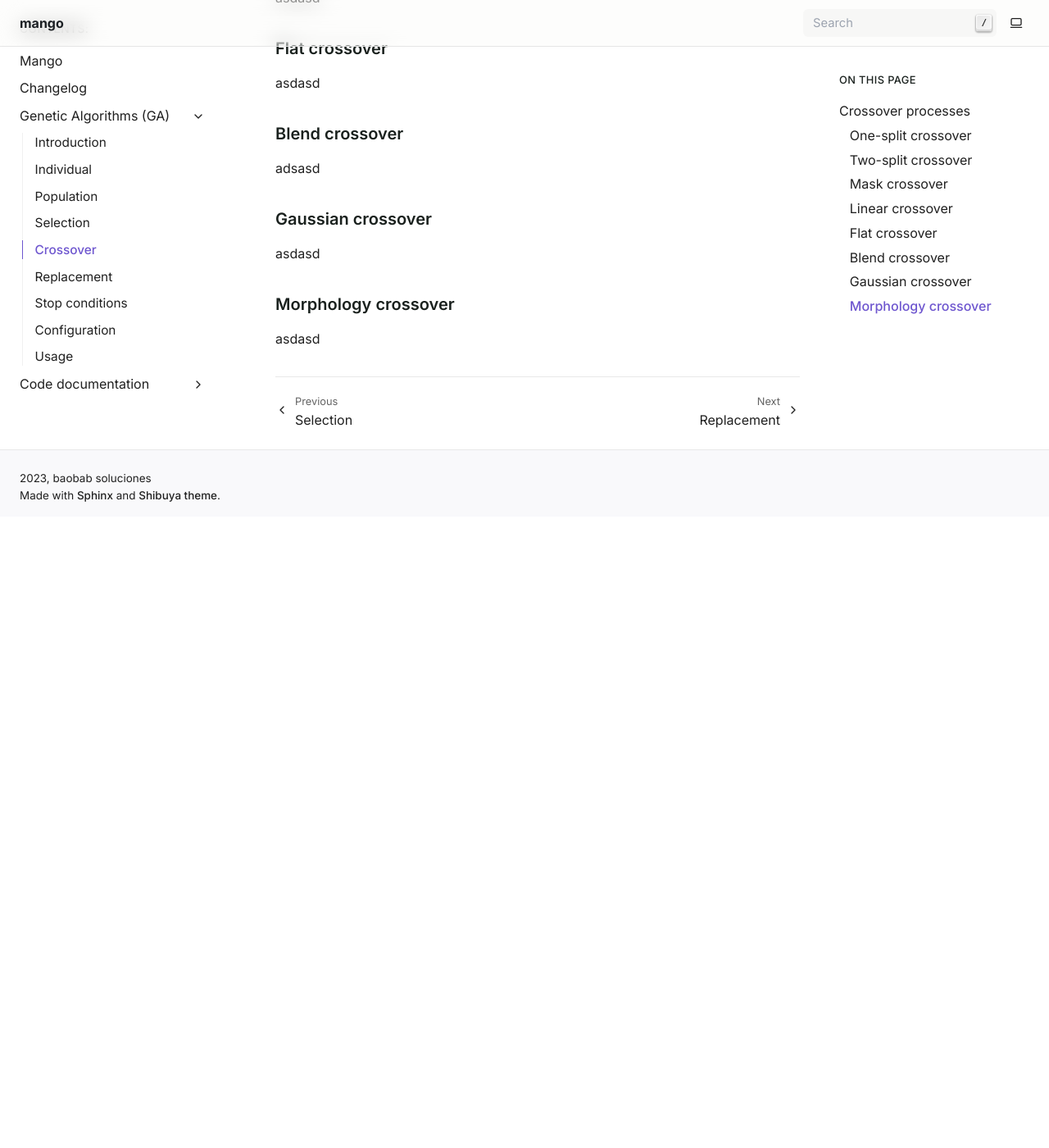
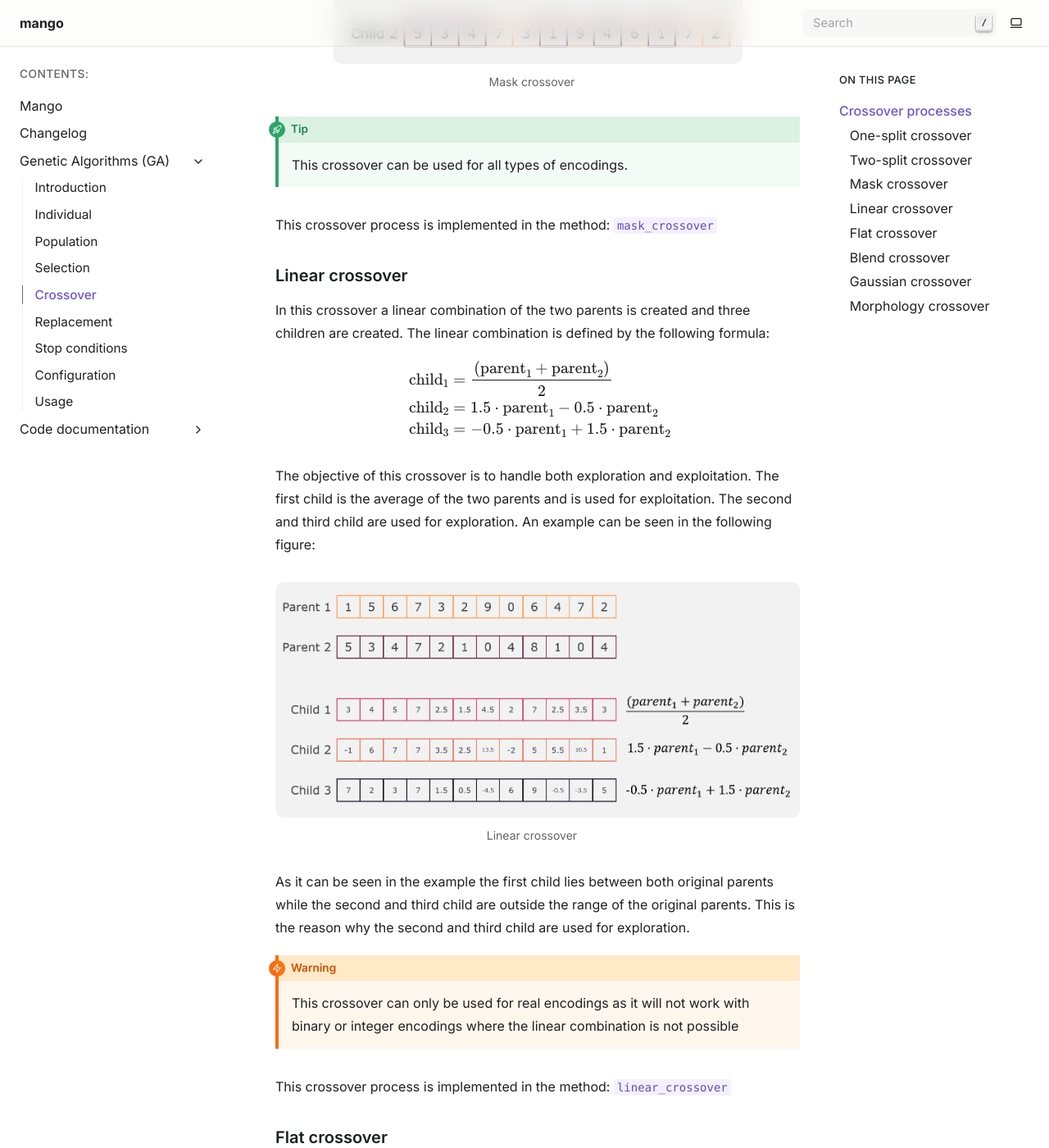
Before and after one commit to baobabsoluciones/mango, a Sphinx documentation site: the page built from docs/source/genetic/crossover.rst, in a window 1280 px wide and 1400 px high, scrolled down 3357 px. Shown: the whole window at 82% size. Built offline with Sphinx 7.4.7, drawn with Linux system fonts in a browser that asks for light colours; before the commit the page ends 3987 px from its top, so only the background shows below that; some of the changed text lies outside the part shown.

Commit message:
Added linear crossover

```diff
--- a/docs/source/genetic/crossover.rst
+++ b/docs/source/genetic/crossover.rst
@@ -23,9 +23,11 @@ One-split crossover
 
 In this crossover a split point is randomly selected and two children are created from two parents. The first child is created by taking the first part of the first parent and the second part of the second parent. The second child is created by taking the first part of the second parent and the second part of the first parent. An example can be seen in the following figure:
 
-.. image:: ../static/img/one_split.png
-    :width: 400
+.. figure:: ../static/img/one_split.png
+    :width: 500
     :align: center
+
+    One split crossover
 
 .. tip::
     This crossover can be used for all types of encodings.
@@ -37,9 +39,11 @@ Two-split crossover
 
 In this crossover two split points are randomly selected and two children are created from two parents. The first child is created by taking the first part of the first parent, the second part of the second parent and the third part of the first parent. The second child is created by taking the first part of the second parent, the second part of the first parent and the third part of the second parent. An example can be seen in the following figure:
 
-.. image:: ../static/img/two_split.png
-    :width: 400
+.. figure:: ../static/img/two_split.png
+    :width: 500
     :align: center
+
+    Two split crossover
 
 .. tip::
     This crossover can be used for all types of encodings.
@@ -51,9 +55,11 @@ Mask crossover
 
 In this crossover a mask is randomly generated and two children are created from two parents. The first child is created by taking the values of the first parent where the mask is 1 and the values of the second parent where the mask is 0. The second child is created by taking the values of the second parent where the mask is 1 and the values of the first parent where the mask is 0. An example can be seen in the following figure:
 
-.. image:: ../static/img/mask.png
-    :width: 400
+.. figure:: ../static/img/mask.png
+    :width: 500
     :align: center
+
+    Mask crossover
 
 .. tip::
     This crossover can be used for all types of encodings.
@@ -63,7 +69,29 @@ This crossover process is implemented in the method: :meth:`mask_crossover<mango
 Linear crossover
 ~~~~~~~~~~~~~~~~
 
-asdasd
+In this crossover a linear combination of the two parents is created and three children are created. The linear combination is defined by the following formula:
+
+.. math::
+    \begin{align}
+        \text{child}_1 &= \frac{(\text{parent}_1 +  \text{parent}_2 )}{2}\\
+        \text{child}_2 &= 1.5 \cdot \text{parent}_1 - 0.5 \cdot \text{parent}_2\\
+        \text{child}_3 &= -0.5 \cdot \text{parent}_1 + 1.5 \cdot \text{parent}_2
+    \end{align}
+
+The objective of this crossover is to handle both exploration and exploitation. The first child is the average of the two parents and is used for exploitation. The second and third child are used for exploration. An example can be seen in the following figure:
+
+.. figure:: ../static/img/linear.png
+    :width: 700
+    :align: center
+
+    Linear crossover
+
+As it can be seen in the example the first child lies between both original parents while the second and third child are outside the range of the original parents. This is the reason why the second and third child are used for exploration.
+
+.. warning::
+    This crossover can only be used for real encodings as it will not work with binary or integer encodings where the linear combination is not possible
+
+This crossover process is implemented in the method: :meth:`linear_crossover<mango.models.genetic.population.Population._linear_crossover>`
 
 Flat crossover
 ~~~~~~~~~~~~~~
```
Also changed, not shown: docs/source/static/img/linear.png (added).
